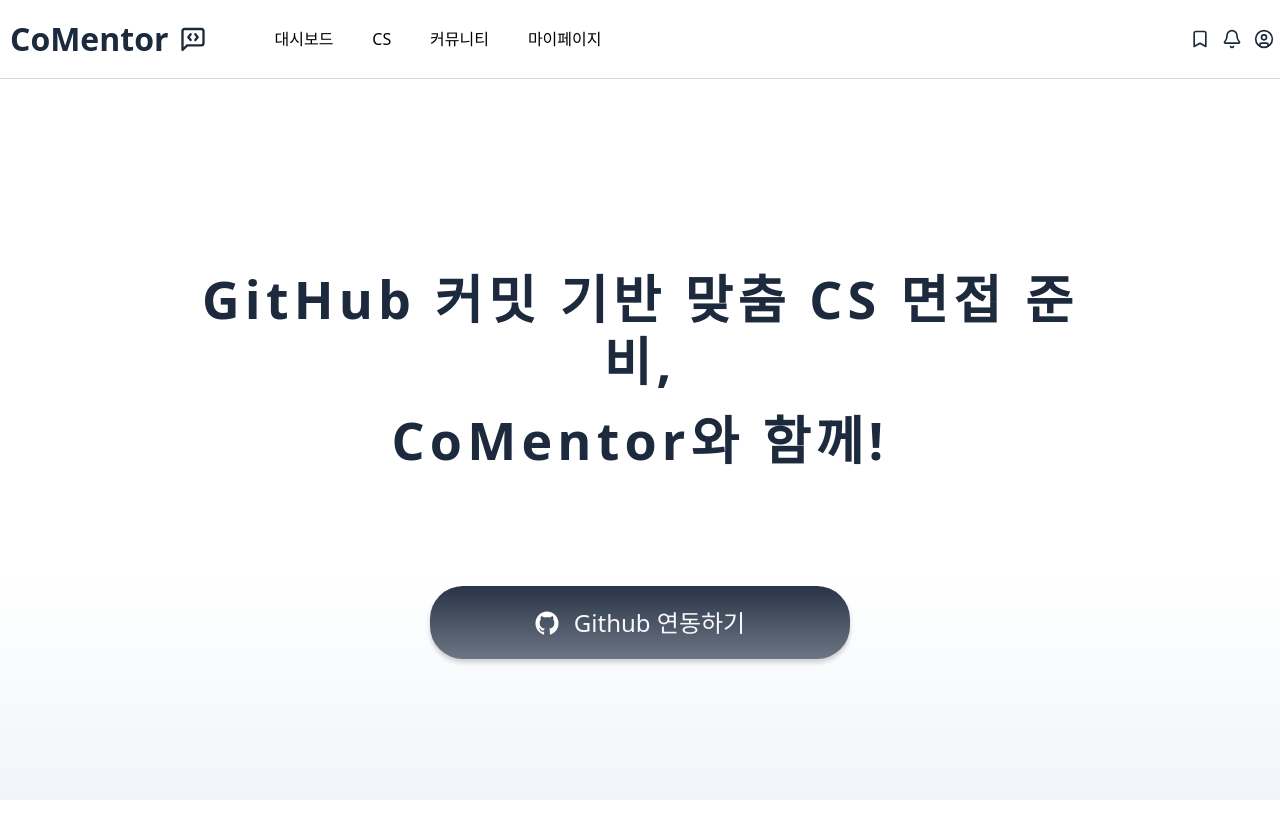
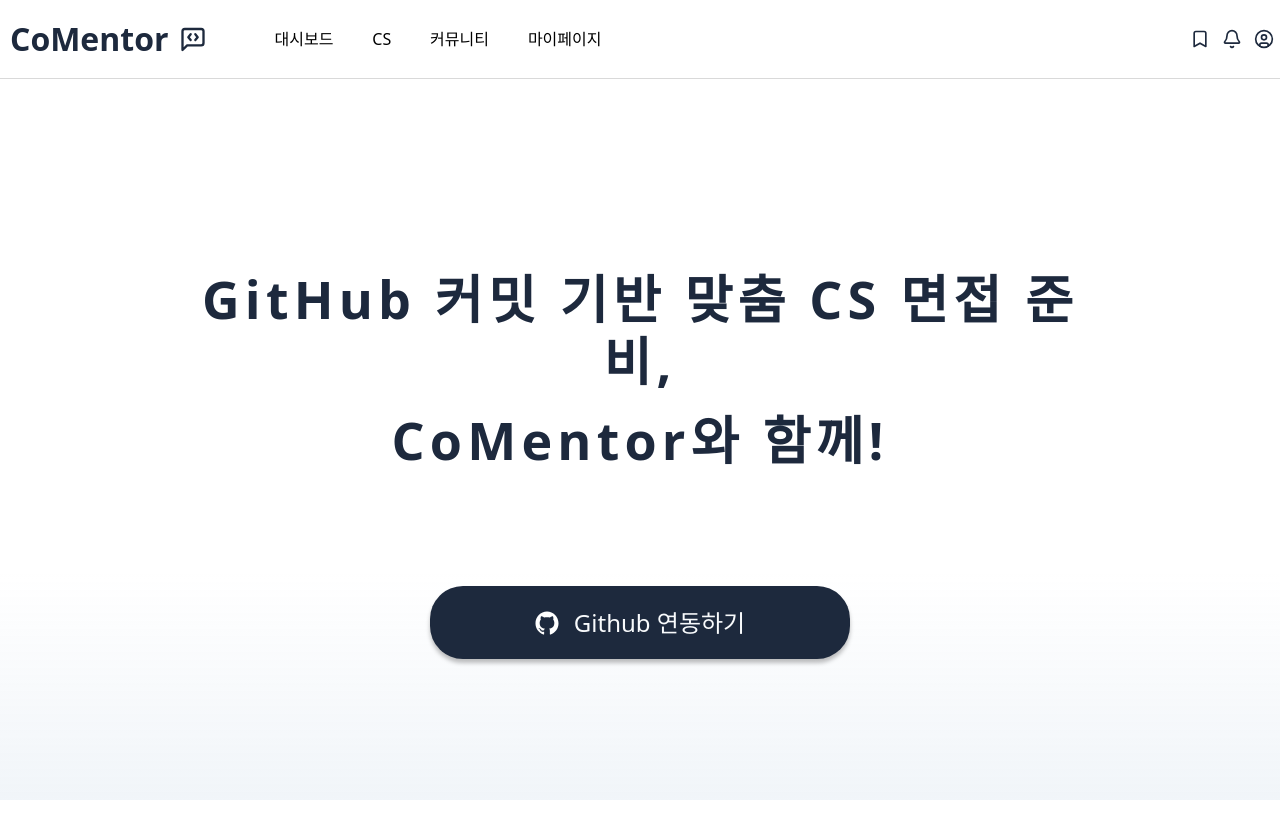
Before and after one commit to seowooda/comentor, a Next.js app: page /onboarding in a window 1280 px wide. Built offline with nearby package versions, Linux system fonts and the light colour scheme.

Commit message:
style: 온보딩 페이지의 레이아웃 정렬 수정, 그라데이션 버그 수정

```diff
--- a/src/components/onboarding/OnboardingPage.tsx
+++ b/src/components/onboarding/OnboardingPage.tsx
@@ -23,12 +23,12 @@
   }
 
   return (
-    <div className="flex h-full w-full flex-col items-start bg-white px-[60px] pb-[55px]">
+    <div className="flex h-full w-full flex-col items-center justify-center bg-white px-4 pb-[55px] md:px-[60px]">
       {/* 그라데이션 배경 */}
-      <div className="absolute bottom-0 left-0 h-[226px] w-full bg-gradient-to-b from-transparent to-slate-100" />
+      <div className="fixed bottom-0 left-0 z-0 h-[226px] w-full bg-gradient-to-b from-transparent to-slate-100" />
 
       {/* 메인 컨텐츠 */}
-      <div className="flex h-[689px] w-full max-w-[1280px] flex-col items-center justify-center gap-[35px]">
+      <div className="relative z-10 flex h-[689px] w-full max-w-[1280px] flex-col items-center justify-center gap-[35px]">
         <div className="flex flex-col items-center gap-[17px] py-20">
           <h1 className="w-full max-w-[928px] text-center text-[52px] leading-[62.05px] font-semibold tracking-widest text-slate-800">
             GitHub 커밋 기반 맞춤 CS 면접 준비,
```
